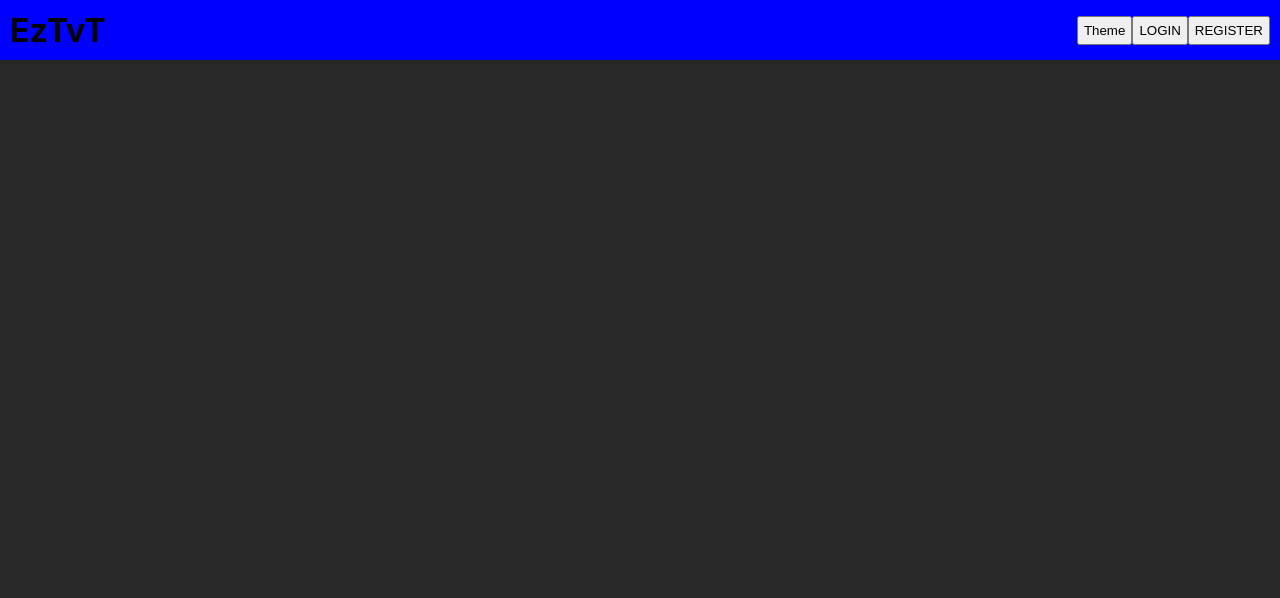
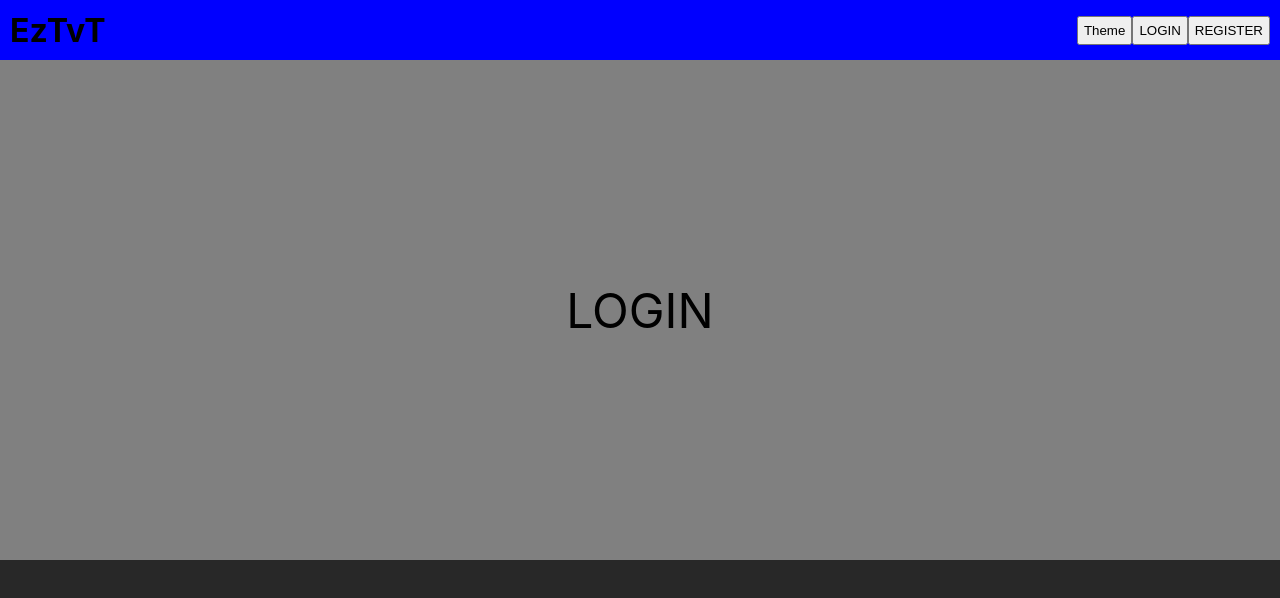
Before and after one commit to claeri27/easy-tv-tracker, a React (Create React App) app: page /login in a window 1280 px wide. Shown: the top 598 px of the page. Built offline with nearby package versions, Linux system fonts and the light colour scheme.

Commit message:
Started work on routes

```diff
--- a/package.json
+++ b/package.json
@@ -3,6 +3,7 @@
   "version": "0.1.0",
   "private": true,
   "dependencies": {
+    "axios": "^0.19.0",
     "body-parser": "^1.19.0",
     "chalk": "^2.4.2",
     "cors": "^2.8.5",
--- a/src/App.js
+++ b/src/App.js
@@ -1,14 +1,23 @@
 import React from 'react';
 import styled from 'styled-components';
+import { BrowserRouter as Router, Route} from 'react-router-dom'
 import Nav from "./components/Nav"
+import Login from "./components/Login"
+import Register from "./components/Register"
+import Home from "./components/Home"
 
 const AppContainer = styled.div`
 `;
 
 const App = () => {
-  return <AppContainer>
-    <Nav />
-  </AppContainer>
+  return <Router>
+    <AppContainer>
+      <Nav />
+      <Route exact path="/" component={Home} />
+      <Route path="/login/" component={Login} />
+      <Route path="/register/" component={Register} />
+    </AppContainer>
+  </Router>
 }
 
 export default App;
--- /dev/null
+++ b/src/components/Home.js
@@ -0,0 +1,19 @@
+import React from 'react'
+import styled from 'styled-components';
+
+const HomeContainer = styled.div`
+  display: flex;
+  align-items: center;
+  justify-content: center;
+  background: grey;
+  min-height: 500px;
+  font-size: 3em;
+`;
+
+const Home = () => {
+  return <HomeContainer>
+    HOME
+  </HomeContainer>
+}
+
+export default Home
--- a/src/components/Login.js
+++ b/src/components/Login.js
@@ -0,0 +1,27 @@
+import React, { useState } from 'react'
+import axios from 'axios'
+import styled from 'styled-components';
+
+const LoginContainer = styled.div`
+  display: flex;
+  align-items: center;
+  justify-content: center;
+  background: grey;
+  min-height: 500px;
+  font-size: 3em;
+`;
+
+const BASE_URL = 'http://localhost:3000'
+
+const Login = () => {
+  // const [username, setUsername] = useState('');
+  // const [password, setPassword] = useState('');
+  // const [token, setToken] = useState('');
+  // const [logged, setLogged] = useState(false);
+
+  return <LoginContainer>
+    LOGIN
+  </LoginContainer>
+}
+
+export default Login
--- a/src/components/Nav.js
+++ b/src/components/Nav.js
@@ -1,5 +1,6 @@
 import React, { useState } from 'react'
 import styled, { createGlobalStyle, ThemeProvider } from 'styled-components'
+import { Link } from 'react-router-dom'
 import lightTheme from "../themes/light"
 import darkTheme from "../themes/dark"
 
@@ -38,14 +39,20 @@ const Nav = () => {
   return <ThemeProvider theme={lightMode === false ? darkTheme : lightTheme}>
       <NavContainer>
         <GlobalStyle />
+        <Link to='/' style={{ textDecoration: 'none', color: 'black'}}>
           <TitleContainer>EzTvT</TitleContainer>
+        </Link>
           <ButtonsContainer>
             <Button onClick={() => {
               setLightMode(!lightMode);
               localStorage.setItem("lightMode", !lightMode);
             }}>Theme</Button>
+            <Link to='/login/'>
               <Button>LOGIN</Button>
+            </Link>
+            <Link to='/register/'>
               <Button>REGISTER</Button>
+            </Link>
           </ButtonsContainer>
       </NavContainer>
   </ThemeProvider>
--- a/src/components/Register.js
+++ b/src/components/Register.js
@@ -0,0 +1,27 @@
+import React, { useState } from 'react'
+import axios from 'axios'
+import styled from 'styled-components';
+
+const RegisterContainer = styled.div`
+  display: flex;
+  align-items: center;
+  justify-content: center;
+  background: grey;
+  min-height: 500px;
+  font-size: 3em;
+`;
+
+const BASE_URL = 'http://localhost:3000'
+
+const Register = () => {
+  // const [username, setUsername] = useState('');
+  // const [password, setPassword] = useState('');
+  // const [token, setToken] = useState('');
+  // const [logged, setLogged] = useState(false);
+
+  return <RegisterContainer>
+    REGISTER
+  </RegisterContainer>
+}
+
+export default Register
```
Also changed, not shown: 1 other file (tests, documents, lock files or other folders). Lines whose indentation alone changed are shown as unchanged.
